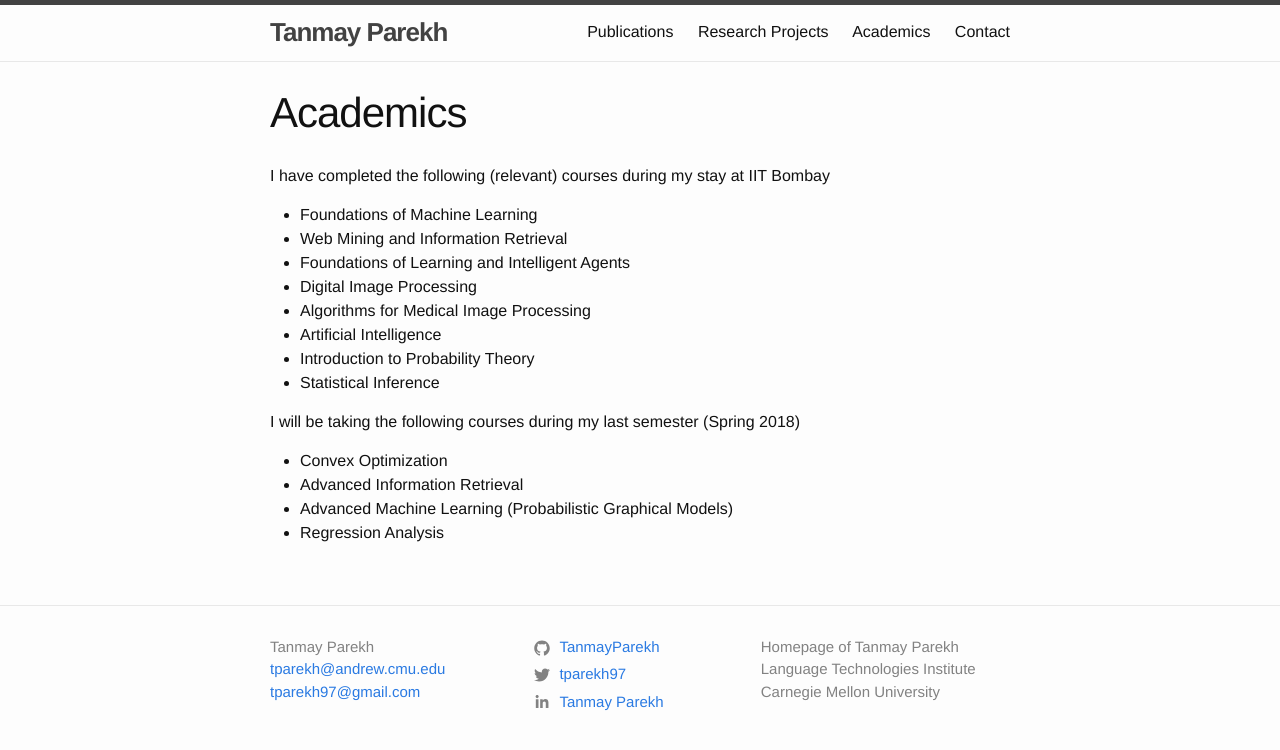
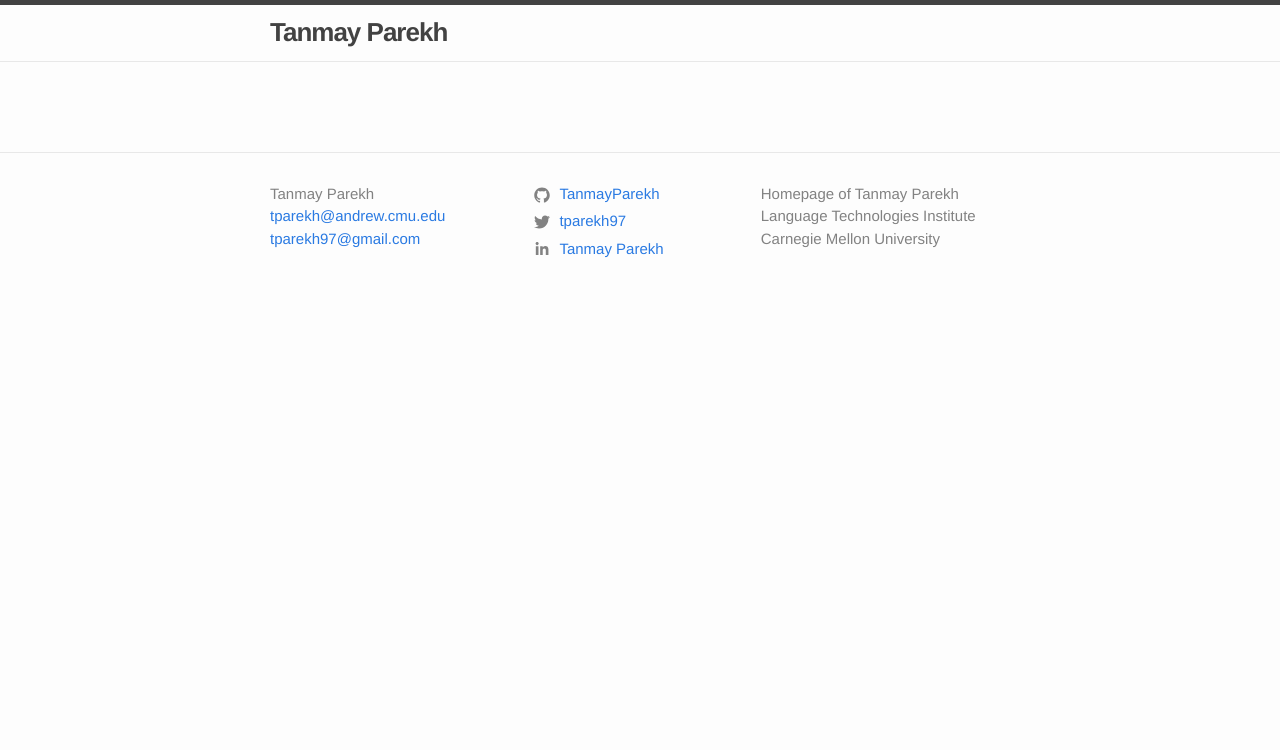
Before and after one commit to TanmayParekh/tanmayparekh.github.io, a Jekyll site: the page built from _pages/03_courses.md, in a window 1280 px wide. Shown: the top 750 px of the page. Built offline with Jekyll 4.4.1, drawn with Linux system fonts in a browser that asks for light colours; our own code applies the rules of GitHub Pages for plain Markdown files.

Commit message:
Removed previous content

```diff
--- a/_pages/03_courses.md
+++ b/_pages/03_courses.md
@@ -1,4 +1,4 @@
----
+<!-- ---
 layout: page
 title: Academics
 permalink: /acads/
@@ -20,4 +20,4 @@ I will be taking the following courses during my last semester (Spring 2018)
 * Convex Optimization
 * Advanced Information Retrieval
 * Advanced Machine Learning (Probabilistic Graphical Models)
-* Regression Analysis
+* Regression Analysis -->
```
Also changed, not shown: _pages/01_about.md (+2 -2 lines), _pages/02_projects.md (+4 -1 lines), _pages/04_contact.md (+2 -2 lines).
